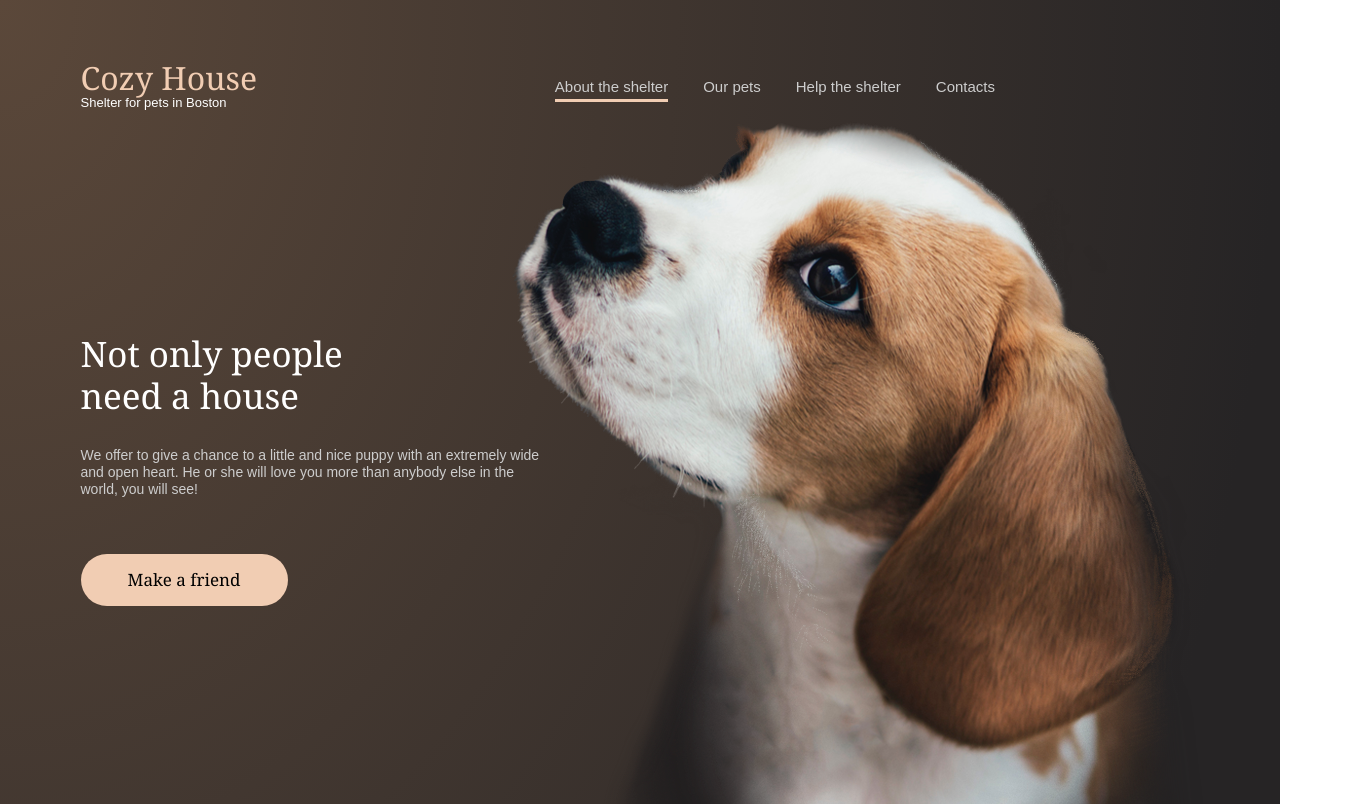
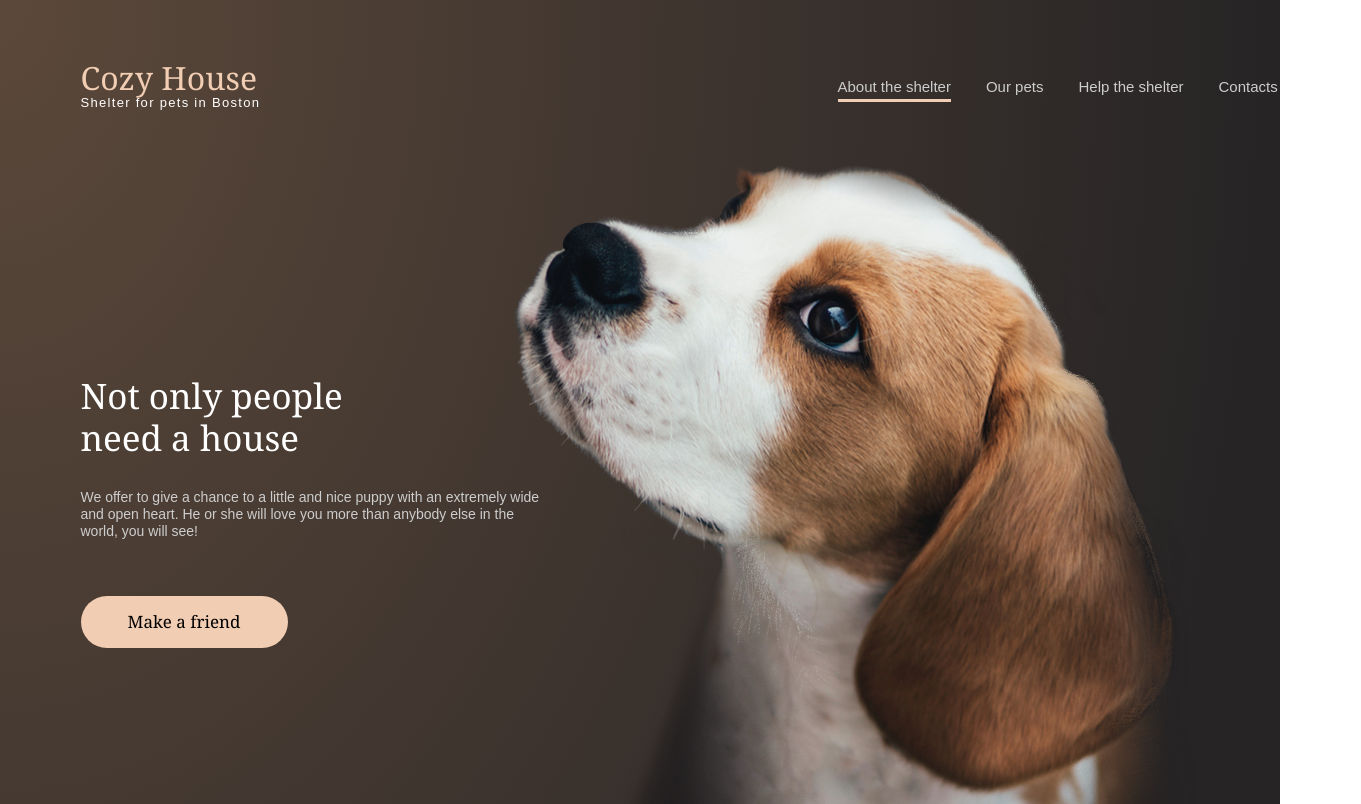
Before and after one commit to MaxZainulin/Cozy-House, a plain HTML site: page main-page/index.html in a window 1280 px wide. Shown: the top 804 px of the page, 1361 px wide, since content can reach past the window. Drawn offline with Linux system fonts and the light colour scheme.

Commit message:
Add files via upload

```diff
--- a/main-page/css/style.css
+++ b/main-page/css/style.css
@@ -6,7 +6,7 @@ div {
     display: block;
 }
 .main_about-top{
-    background: url(noise_lines_transparent@2X.png), radial-gradient(100% 215.42% at 0% 0%, #5B483A 0%, #262425 100%) /* warning: gradient uses a rotation that is not supported by CSS and may not behave as expected */, #211F20;
+    background: radial-gradient(100% 215.42% at 0% 0%, #5B483A 0%, #262425 100%) /* warning: gradient uses a rotation that is not supported by CSS and may not behave as expected */, #211F20;
 }
 .header {
     display: flex;
@@ -15,8 +15,15 @@ div {
 }
 .header-menu{
     display: flex;
+    flex-direction: column;
+}
+.header-logo{
     position: relative;
-    flex-direction: column;
+    display: block;
+    left: 0;
+    right: 0;
+    display: flex;
+    display: -webkit-box;
 }
 .header_logo-title {
     font: 400 32px/35px "georgia";
@@ -26,16 +33,17 @@ div {
     margin-top: 60px;
 }
 .header-subtitle{
-    font-size: 13px;
+    letter-spacing: 0.1em;
     font: 400 13px/15px "arial";
-    color: white;
+    color: #FFFFFF;
+}
+.main_header{
+    display: flex;
+    display: -webkit-box;
 }
 .nav-menu{
-    display: flex;
-    position: absolute;
+    margin: 76px 573px;
     justify-content: space-between;
-    right: 250px;
-    top: 76px;
     color: #CDCDCD;
 }
 .header-link a{
@@ -69,12 +77,12 @@ div {
     font-size: 15px;
 }
 .nav-menu ul {
+    position: absolute;
     margin: 0;
     padding: 0;
     display: flex;
     list-style: none;
     display: -webkit-box;
-    align-items: center;
 }
 .main_about-content{
     margin: 223px 930px 42px 40px;
@@ -145,10 +153,7 @@ div {
     color: #545454;
     align-items: center;
     font: 400 35px/45px "georgia";
-    width: 370px;
-    height: 90px;
     display: block;
-    line-height: 130%;
     margin: 94px 275px 25px 0px;
 }
 .about_pets_subtitle p{
@@ -428,3 +433,8 @@ div {
 .footer-item img{
     margin-right: 20px
 }
+@media (min-width: 1280px) {
+    .nav-menu{
+        margin-right: 40px;
+    }
+}
--- a/main-page/index.html
+++ b/main-page/index.html
@@ -16,9 +16,10 @@
         <div class="header-menu">
             <div class="main_header">
                 <div class="header-logo container">
-            <div class="header_logo-title">Cozy House</div>
+                    <div class="header_logo-text">
+                <div class="header_logo-title">Cozy House</div>
                 <div class="header-subtitle">Shelter for pets in Boston</div>
-            </div>
+                </div>
                     <nav class="nav-menu">
                         <ul>
                             <li class="header-link active"><a href="#about-pets">About the shelter</a></li>
@@ -27,6 +28,7 @@
                             <li class="header-link"><a href="#contacts">Contacts</a></li>
                         </ul>
                     </nav>
+                </div>
                 </div>
         </div>
     </header>
@@ -189,7 +191,7 @@
                             </a>
                         </div>
                         <div class="footer-img"><img src="img/footer-puppy.png" alt=""></div>
-                </div>
+                    </div>
             </footer>
     </div>
 </body>
```
